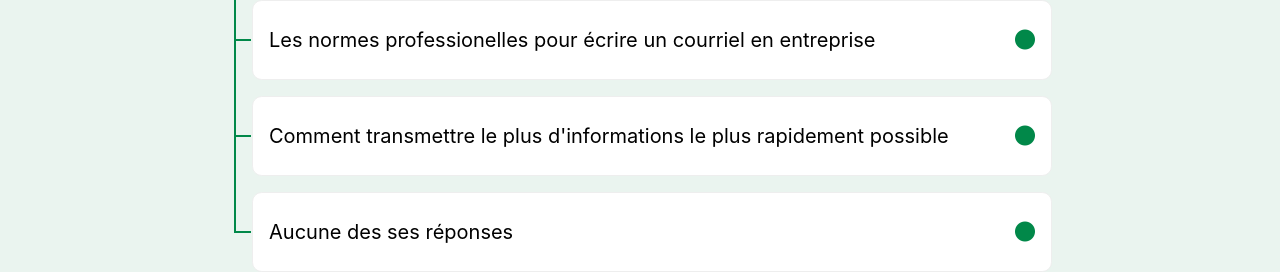
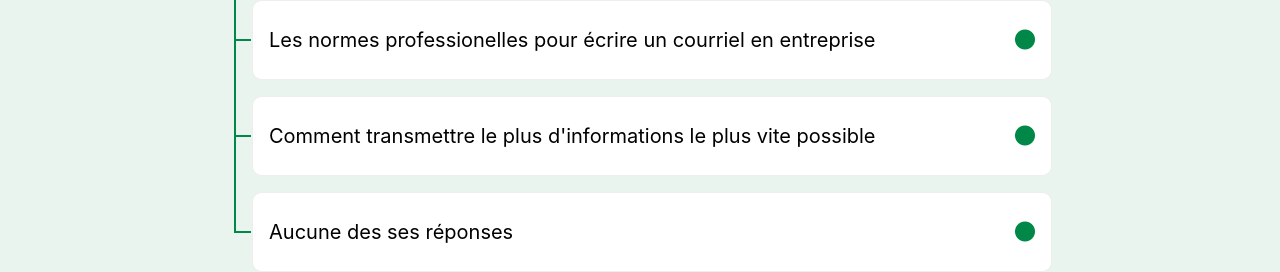
Before and after one commit to odeschenes-uds-dinf-s2/ADM124_defi, a React (Create React App) app: page /questionnaire in a window 1280 px wide. Shown: the part 338-610 px from the top of the page. Built offline with nearby package versions, Linux system fonts and the light colour scheme.

Commit message:
corrections

```diff
--- a/src/component/Question/Question.css
+++ b/src/component/Question/Question.css
@@ -1,5 +1,5 @@
 .questions-list {
-    --question-h: 3.5rem;
+    --question-h: 4rem;
     --question-m: 0.5rem;
 
     margin-left: 1.5rem;
@@ -14,6 +14,11 @@
         --question-h: 5rem;
         --question-m: 1rem;
     }
+}
+
+.question-body {
+    display: flex;
+    flex-direction: column;
 }
 
 .questions-list:before {
@@ -34,7 +39,10 @@ section.question {
     display: flex;
     flex-direction: column;
     width: 100%;
+    justify-content: space-between;
+}
 
+section.question:not(:first-of-type) {
     @apply mt-5 sm:mt-0;
 }
 
--- a/src/component/Question/Question.js
+++ b/src/component/Question/Question.js
@@ -75,10 +75,10 @@ const Question = (props) => {
             </button>
           </div>
         </div>
-        <div style={{visibility: selectedAnswer.index !== null ? 'visible' : 'hidden'}}
-             className={`reason ${selectedAnswer.index === question.answer ? 'good' : 'bad'}`}>
-          {reason}
-        </div>
+      </div>
+      <div style={{visibility: selectedAnswer.index !== null ? 'visible' : 'hidden'}}
+           className={`reason ${selectedAnswer.index === question.answer ? 'good' : 'bad'}`}>
+        {reason}
       </div>
     </section>
   );
--- a/src/component/QuestionsEnd/QuestionsEnd.jsx
+++ b/src/component/QuestionsEnd/QuestionsEnd.jsx
@@ -14,9 +14,13 @@ export function QuestionsEnd({answers, questions}) {
     <div className={'questions-end-container flex flex-col items-center justify-center'}>
       <div className={'questions-end space-y-6 p-12 rounded-xl bg-white w-fit'}>
         <div>
-          <h1 className={'text-udes-100 text-5xl sm:text-7xl'}>Vos résultats</h1>
+          <h1 className={'text-udes-100 text-4xl sm:text-7xl'}>Vos résultats</h1>
         </div>
         <div className={'scoreboard'}>
+          <details>
+            <summary>
+              <span className={'text-xl font-bold'}>Voir les questions</span>
+            </summary>
             <ul className={'flex flex-col space-y-2'}>
               {
                 questions.map((question, index) => {
@@ -34,9 +38,10 @@ export function QuestionsEnd({answers, questions}) {
                 })
               }
             </ul>
+          </details>
           <div className={'flex flex-col items-center mt-5'}>
             {
-              <div className={`text-5xl font-extrabold ${(wins / answers.length * 100).toFixed(0) > 50 ? 'text-udes-100' : 'text-red-500'}`}>
+              <div className={`text-3xl font-extrabold ${(wins / answers.length * 100).toFixed(0) > 50 ? 'text-udes-100' : 'text-red-500'}`}>
                 {(wins / answers.length * 100).toFixed(0)}%
               </div>
             }
--- a/src/component/QuestionsEnd/questions-end.css
+++ b/src/component/QuestionsEnd/questions-end.css
@@ -1,6 +1,12 @@
 .questions-end-container {
-    height: var(--body-height);
+    min-height: var(--body-height);
     font-family: 'Roboto', sans-serif;
+}
+
+@media (min-width: 640px) {
+    .questions-end-container {
+        height: var(--body-height);
+    }
 }
 
 .questions-end h1 {
--- a/src/questions.json
+++ b/src/questions.json
@@ -4,7 +4,7 @@
     "choices": [
       "Le processus de transfert de savoir-faire entre secteurs",
       "Les normes professionelles pour écrire un courriel en entreprise",
-      "Comment transmettre le plus d'informations le plus rapidement possible",
+      "Comment transmettre le plus d'informations le plus vite possible",
       "Aucune des ses réponses"
     ],
     "answer": 0,
@@ -20,7 +20,7 @@
       "Enrayer les inégalités sociales"
     ],
     "answer": 1,
-    "reason": "En effet, il est nécessaire pour la santé de l’organisation d’assurer un transfert communicationnel efficace et ouvert. Le transfert de connaissances permet d’enrayer les goulots d’étranglement à long terme, où ils peuvent poser le plus de problèmes",
+    "reason": "Contribuer à une meilleure santé organisationnelle;\nIl est nécessaire pour la santé de l’organisation d’assurer un transfert communicationnel efficace et ouvert. Le transfert de connaissances permet d’enrayer les goulots d’étranglement à long terme, où ils peuvent poser le plus de problèmes.",
     "section": "Partie 2 : En quoi est-ce un enjeu ?"
   },
   {
@@ -30,7 +30,7 @@
       "Faux"
     ],
     "answer": 1,
-    "reason": "À petite échelle, le transfert de connaissances peut en effet s’observer au quotidien au travers de conversations, de projets, d’enjeux entre départements, ou encore lors de l’arrivée d’un nouvel employé qu’on doit former. Cependant, à plus grande échelle, on peut facilement imaginer le besoin d’avoir un bon processus de transfert de connaissances lors d’événements comme des fusions ou des acquisitions d’entreprises, événements qui ne sauraient être qualifiés de tâches quotidiennes. On retrouve donc le transfert de connaissances à tous niveaux d’une organisation",
+    "reason": "On retrouve le transfert de connaissances à tous niveaux d’une organisation, que ce soit à petite échelle ou à plus grande échelle.",
     "section": "Partie 2 : En quoi est-ce un enjeu ?"
   },
   {
@@ -39,12 +39,11 @@
       "Empêcher la réalisation de la mission",
       "Diminuer la productivité des employés",
       "Empêcher la pleine exploitation des ressources",
-      "Perte financière",
-      "Manquer une opportunité d’affaire",
+      "Causer une perte financière ou faire manquer une opportunité d’affaire",
       "Toutes ces réponses"
     ],
     "answer": 5,
-    "reason": "Les connaissances sont un enjeu pour les organisations au même titre que les ressources humaines, matérielles et financières : elles contribuent à réaliser la mission de l’organisation.Il est essentiel de savoir qui sait quoi, qui a besoin de savoir quoi et comment transférer ces connaissances, surtout lorsque la valeur d'une entreprise est constituée en grande partie d'informations. Ne pas être à l’affût des nouvelles connaissances et ne pas les utiliser équivaut souvent à une perte financière de par le manque d’optimisation de l’utilisation des ressources de l’entreprise. De plus, un bon processus de transfert des connaissances contribue grandement à la performance et productivité de l’organisation et de ses employés.",
+    "reason": "Le transfert de connaissances permet d’utiliser au maximum les ressources d’une entreprise, permettant de contrer, du moins en partie, à tous ces enjeux énumérés çi-haut.",
     "section": "Partie 2 : En quoi est-ce un enjeu ?"
   },
   {
```
Lines whose indentation alone changed are shown as unchanged.
